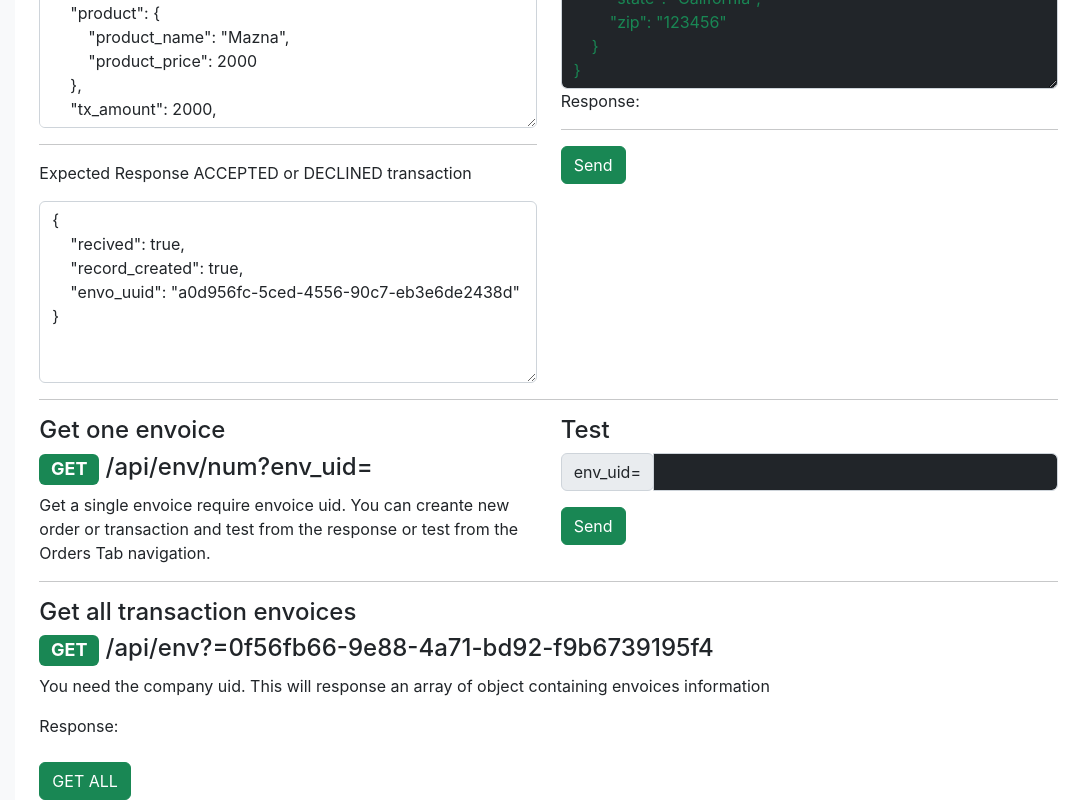
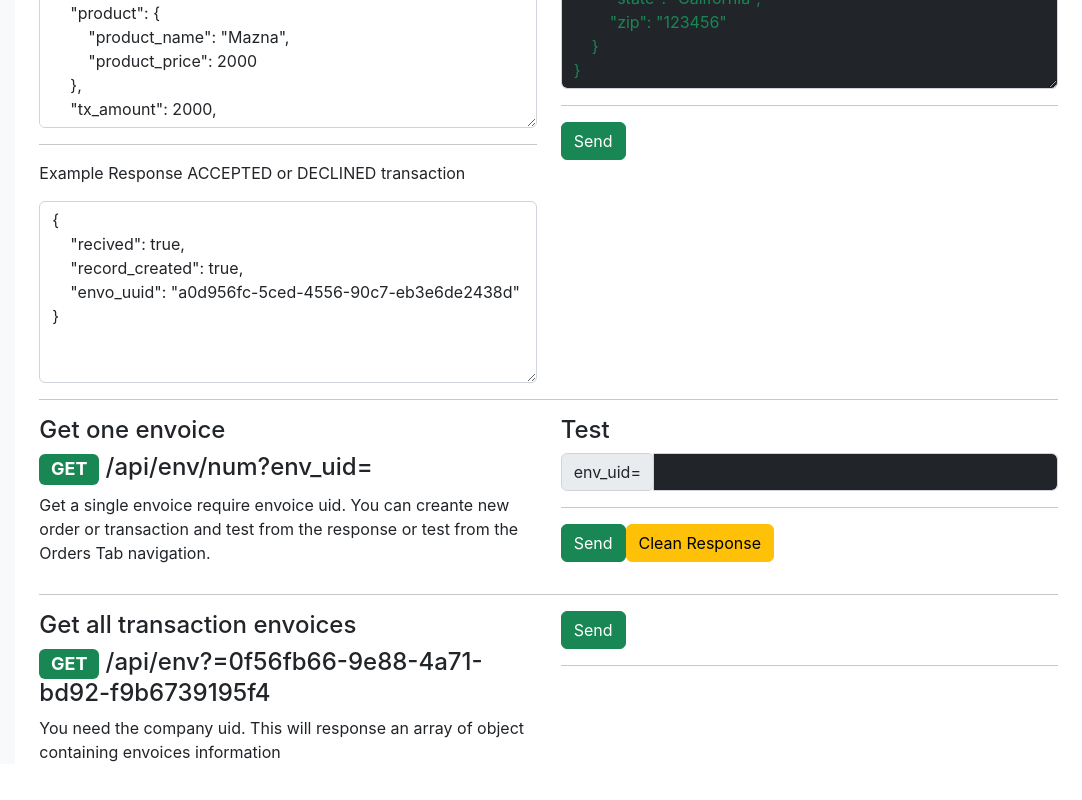
Before and after one commit to redmejia/win, a React (Create React App) app: page /api-doc in a window 1280 px wide. Shown: the part 480-1280 px from the top of the page, without its empty margins (198-1280 px from the left). After the commit the page ends 1244 px from the top, so only its background shows below. Built offline with nearby package versions, Linux system fonts and the light colour scheme; the HTML template or start-up script is replaced by a standard one.

Commit message:
adding clean resp btn

```diff
--- a/src/Components/DevDocAPI/index.js
+++ b/src/Components/DevDocAPI/index.js
@@ -47,11 +47,16 @@ const DevDocAPI = () => {
         }
     }
 
+
     const getEnvUID = () => {
         fetch("http://localhost:8081/api/env/num?env_uid=" + envoice, {
             method: "GET"
         }).then(resp => resp.json())
             .then(data => setEnvInfo(data))
+    }
+
+    const cleanResponse = () =>{
+        setEnvInfo(null)
     }
 
     const getAllDataEnv = () => {
@@ -102,7 +107,7 @@ const DevDocAPI = () => {
                                     />
                                 </div>
                                 <hr></hr>
-                                <p>Expected Response ACCEPTED or DECLINED transaction</p>
+                                <p>Example Response ACCEPTED or DECLINED transaction</p>
                                 <div className="form-group">
                                     <textarea
                                         readOnly
@@ -123,13 +128,23 @@ const DevDocAPI = () => {
                                         rows="18"
                                     />
                                 </div>
-                                Response:
-                                <p>{txResp === null ? <></> : JSON.stringify(txResp, null, 4)}</p>
                                 <hr></hr>
                                 <button className="btn btn-success" onClick={sent}>Send</button>
+                                {
+                                    txResp === null ? <></> :
+                                        <div className="form-group">
+                                            Response:
+                                            <textarea
+                                                readOnly
+                                                className="bg-dark text-success form-control"
+                                                id="exampleFormControlTextarea1"
+                                                defaultValue={JSON.stringify(txResp, null, 4)}
+                                                rows="7"
+                                            />
+                                        </div>
+                                }
                             </div>
                         </div>
-
                         <hr></hr>
                         <div className="row">
                             <div className="col">
@@ -153,8 +168,12 @@ const DevDocAPI = () => {
                                         aria-describedby="inputGroup-sizing-default"
                                     />
                                 </div>
+                                <hr></hr>
+                                <button className="btn btn-success" onClick={getEnvUID}>Send</button>
+                                <button className="btn btn-warning" onClick={cleanResponse}>Clean Response</button>
                                 {envoiveInfo === null ? <p></p> :
                                     <div className="form-group">
+                                        Response:
                                         <textarea
                                             className="mb-2 form-control bg-dark text-success"
                                             id="exampleFormControlTextarea1"
@@ -163,7 +182,6 @@ const DevDocAPI = () => {
                                         />
                                     </div>
                                 }
-                                <button className="btn btn-success" onClick={getEnvUID}>Send</button>
                             </div>
                         </div>
                         <hr></hr>
@@ -174,11 +192,15 @@ const DevDocAPI = () => {
                                     <span className="badge text-bg-success">GET</span> /api/env?={dataSample.company_uid}
                                 </h4>
                                 You need the company uid. This will response an array of object containing envoices information
-                                <p></p>
-                                Response:
+
+                            </div>
+                            <div className="col">
+                                <button className="btn btn-success" onClick={getAllDataEnv}>Send</button>
+                                <hr></hr>
                                 {
                                     companyEnv.length === 0 ? <p className="mt-4"></p> :
                                         <div className="form-group">
+                                            Response:
                                             <textarea
                                                 className="mb-2 form-control bg-dark text-success"
                                                 id="exampleFormControlTextarea1"
@@ -187,7 +209,6 @@ const DevDocAPI = () => {
                                             />
                                         </div>
                                 }
-                                <button className="btn btn-success" onClick={getAllDataEnv}>GET ALL</button>
                             </div>
                         </div>
 
```
